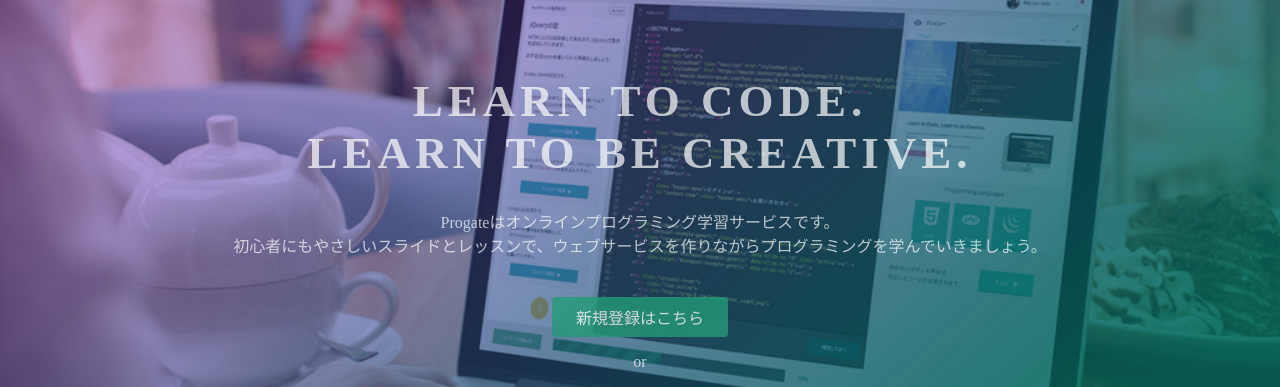
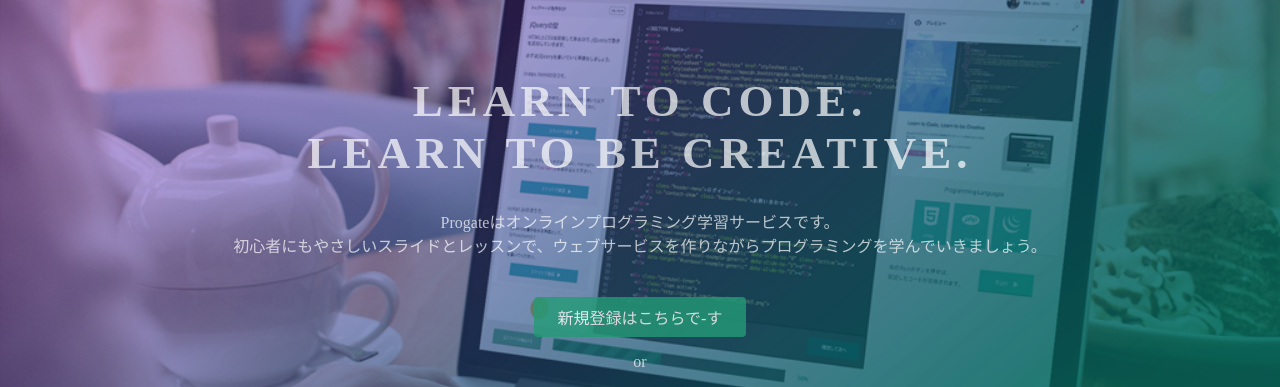
Before and after one commit to ymymtyo/test-yama, a plain HTML site: page index.html in a window 1280 px wide. Shown: the part 135-522 px from the top of the page. Drawn offline with Linux system fonts and the light colour scheme.

Commit message:
Update index.html

```diff
--- a/index.html
+++ b/index.html
@@ -26,7 +26,7 @@
       <h1>LEARN TO CODE.<br>LEARN TO BE CREATIVE.</h1>
       <p>Progateはオンラインプログラミング学習サービスです。<br>初心者にもやさしいスライドとレッスンで、ウェブサービスを作りながらプログラミングを学んでいきましょう。</p>
       <div class="btn-wrapper">
-        <a href="#" class="btn signup">新規登録はこちら</a>
+        <a href="#" class="btn signup">新規登録はこちらで-す</a>
         <p>or</p>
         <a href="#" class="btn facebook"><span class="fa fa-facebook"></span>Facebookで登録</a>
         <a href="#" class="btn twitter"><span class="fa fa-twitter"></span>Twitterで登録</a>
```
